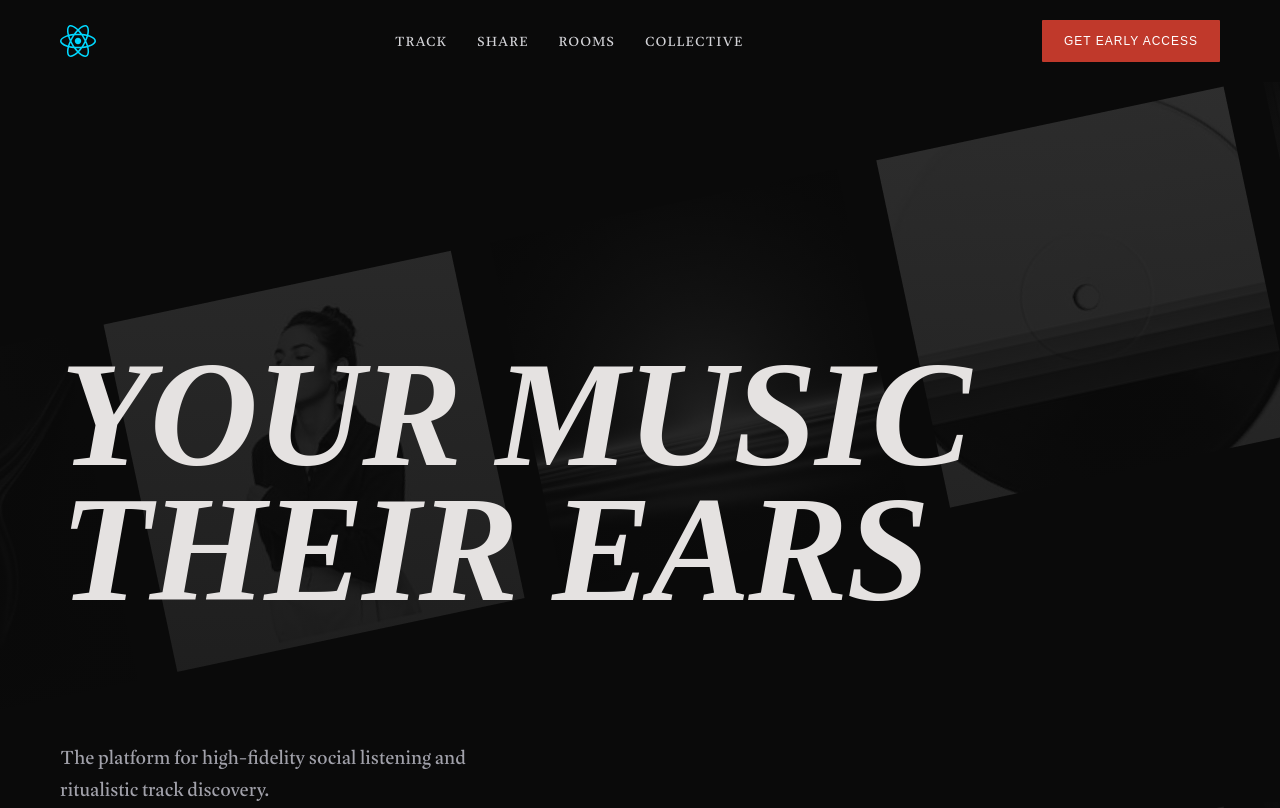
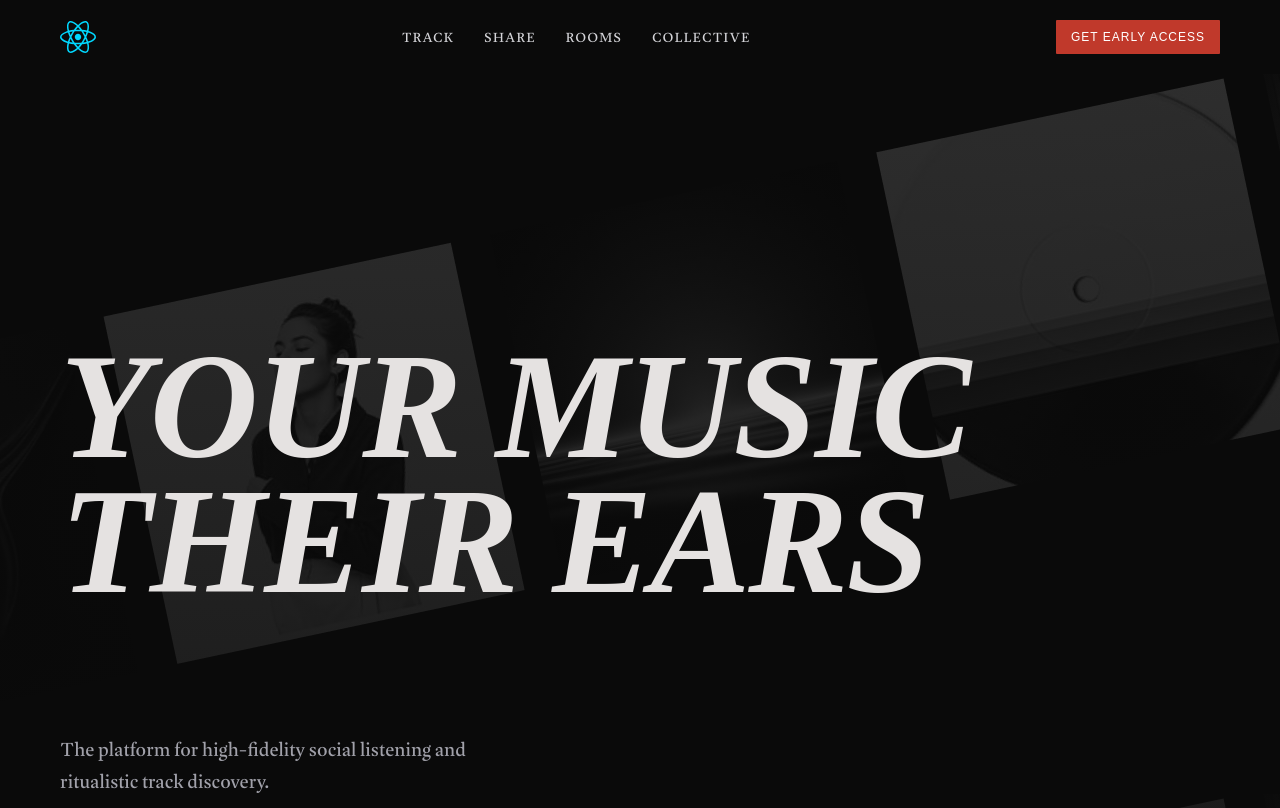
Before and after one commit to francisdav1d/faah, a React (Vite) app in the folder frontend/: page / in a window 1280 px wide. Shown: the top 808 px of the page. Built offline with nearby package versions, Linux system fonts and the light colour scheme.

Commit message:
minor fixes

```diff
--- a/frontend/src/App.jsx
+++ b/frontend/src/App.jsx
@@ -1,6 +1,6 @@
 import "./App.css"
-import Navbar from "./components/navbar/navbar"
-import  Hero from "./components/hero/hero"
+import Navbar from "./components/Navbar/navbar"
+import  Hero from "./components/Hero/hero"
 
 export default function App(){
     return(
--- a/frontend/src/components/Navbar/navbar.css
+++ b/frontend/src/components/Navbar/navbar.css
@@ -48,7 +48,7 @@
     border-radius: 1px;
     cursor: pointer;
     background: #c0392b;
-    padding: 14px 22px;
+    padding: 10px 15px;
     font-size: 12px;
     letter-spacing: 1px;
 }
```
